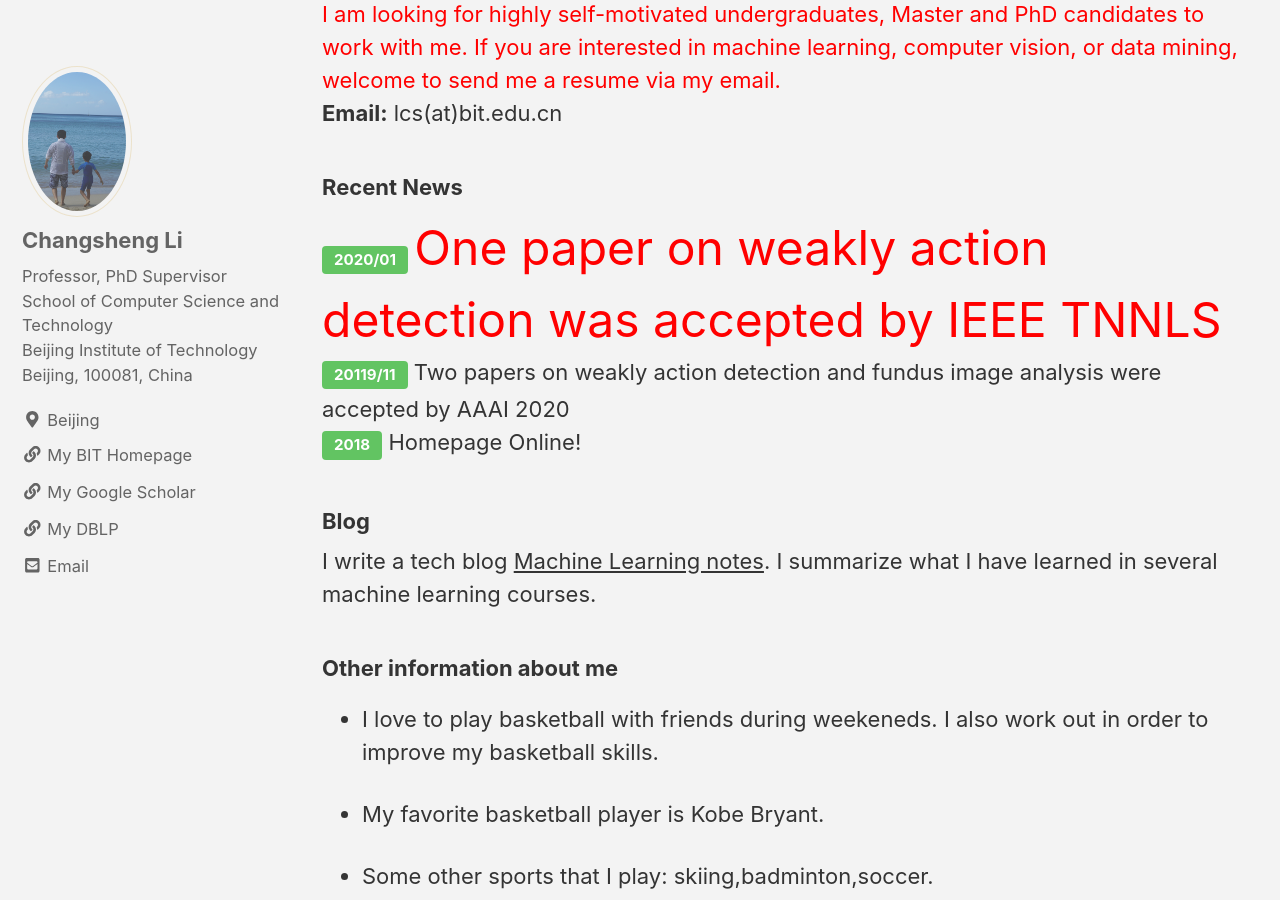
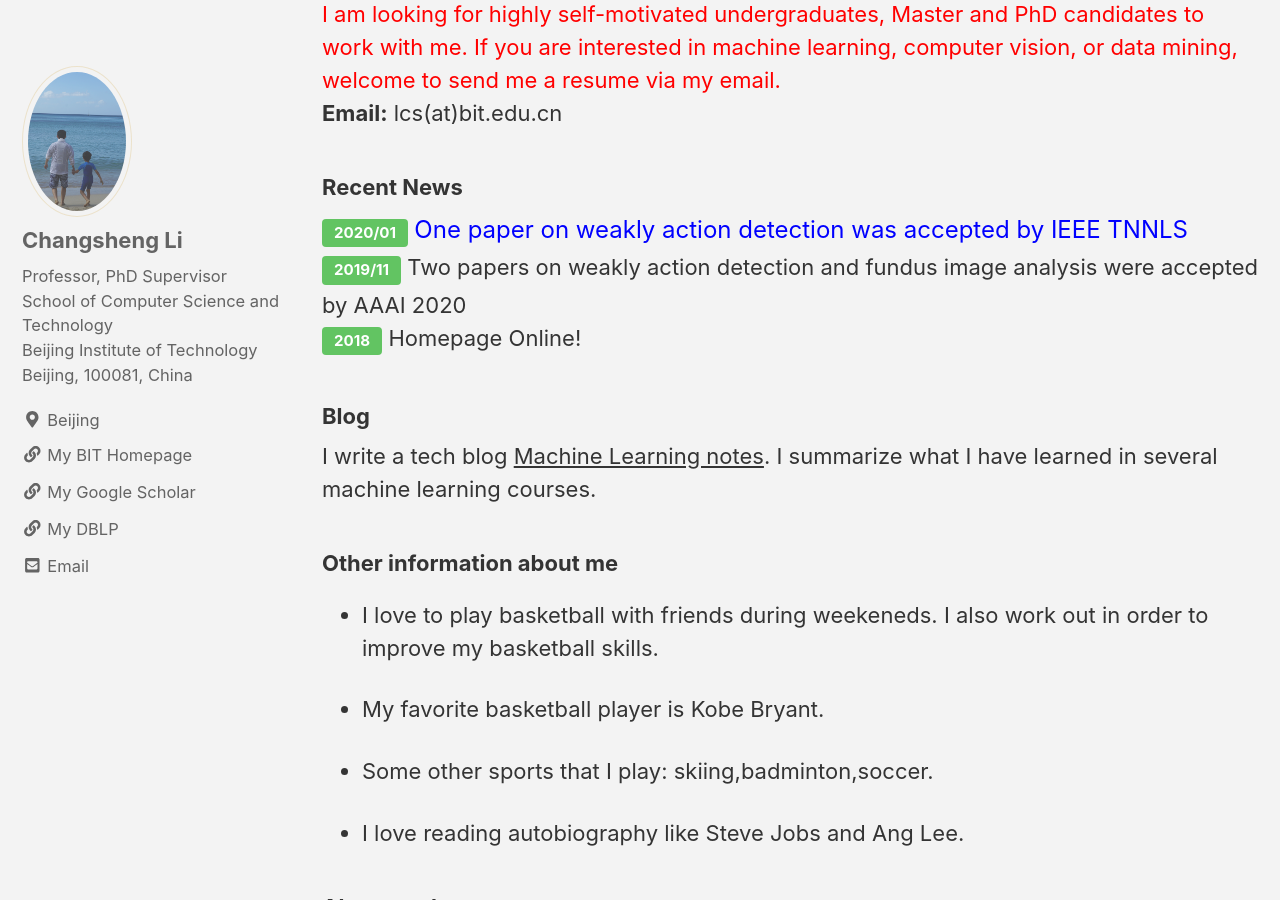
Before and after one commit to csli-bit/csli-bit.github.io, a Jekyll site: the page built from _pages/index.md, in a window 1280 px wide and 900 px high, scrolled down 622 px. Built offline with Jekyll 4.4.1, drawn with Linux system fonts in a browser that asks for light colours; nearby versions of some CDN libraries; comment, search, counter and statistics services are not loaded.

Commit message:
Update index.md

```diff
--- a/_pages/index.md
+++ b/_pages/index.md
@@ -18,9 +18,9 @@ If you are interested in machine learning, computer vision, or data mining, welc
 
 ### Recent News
 
-[2020/01](#link){: .btn .btn--success .btn--small} <font size="14" color="red">
+[2020/01](#link){: .btn .btn--success .btn--small} <font size="5" color="blue">
 One paper on weakly action detection was accepted by IEEE TNNLS </font> <br>
-[20119/11](#link){: .btn .btn--success .btn--small} Two papers on weakly action detection and fundus image analysis were accepted by AAAI 2020 <br>
+[2019/11](#link){: .btn .btn--success .btn--small} Two papers on weakly action detection and fundus image analysis were accepted by AAAI 2020 <br>
 [2018](#link){: .btn .btn--success .btn--small} Homepage Online!
 
 ### Blog
```
